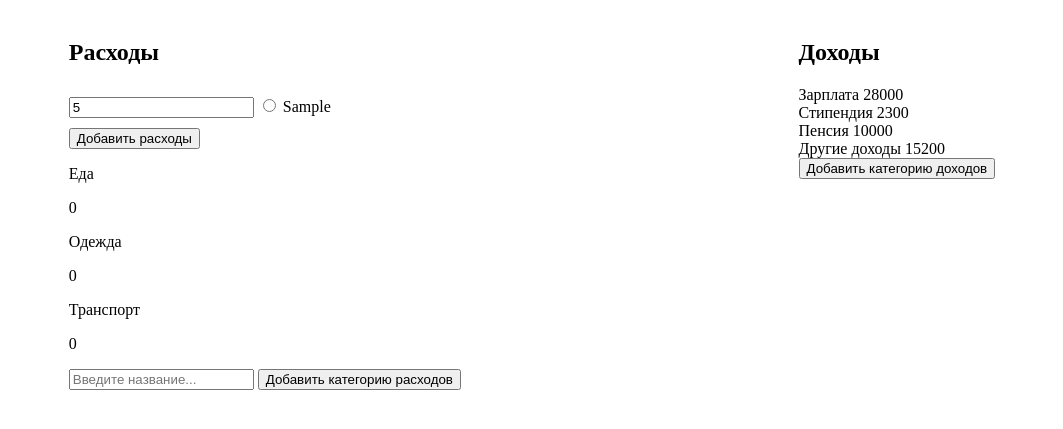
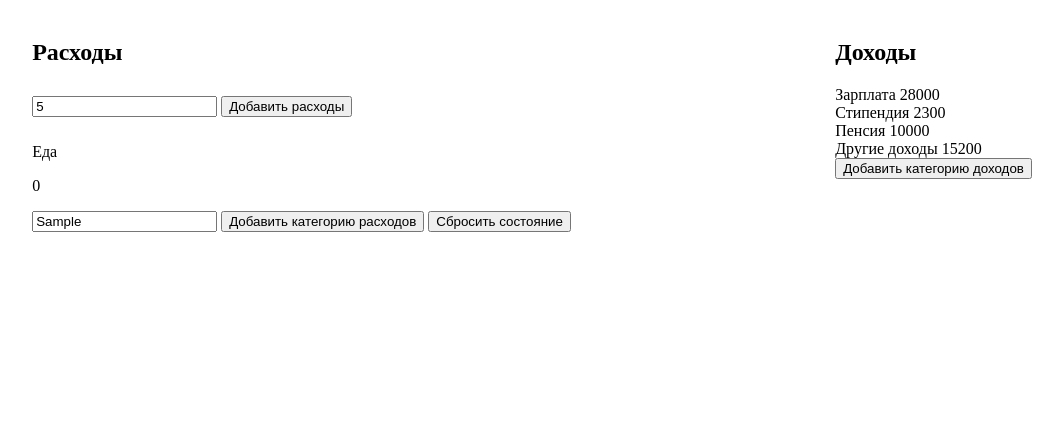
Before and after one commit to ktnkl/budget_tracker, a website: page index.html in a window 1280 px wide. Both pictures are taken after typing "5", "Sample" into the empty fields and a click on the button "Добавить категорию расходов". Shown: the part 61-490 px from the top of the page, without its empty margins (108-1171 px from the left). Drawn offline with Linux system fonts and the light colour scheme.

Commit message:
что-то сломал, пытаясь понять и сделать понятнее для себя

```diff
--- a/index.html
+++ b/index.html
@@ -16,26 +16,20 @@
       <h1>Расходы</h1>
       <form action="" class="outcome-form" id="outcome-form">
         <input type="number">
+        <button class="outome-form__add" id="add-outcome">Добавить расходы</button>
         <!-- тут будут отображаться категории -->
-      </form>
-      <button class="outome-form__add" id="add-outcome">Добавить расходы</button>
+    </form>
       <section class="categories" id="categories-income-list">
         <div class="categories-item">
           <p class="categories-item__key">Еда</p>
           <p class="categories-item__value">0</p>
         </div>
-        <div class="categories-item">
-          <p class="categories-item__key">Одежда</p>
-          <p class="categories-item__value">0</p>
-        </div>
-        <div class="categories-item">
-          <p class="categories-item__key">Транспорт</p>
-          <p class="categories-item__value">0</p>
-        </div>
+
       </section>
       <input type="text" placeholder="Введите название..." id="add-income-category-name">
-      <button class="outcome__add" id="add-income-category" onclick="addCategory(1)">Добавить категорию
+      <button class="outcome__add" id="add-outcome-category" onclick="addCategory(2)">Добавить категорию
         расходов</button>
+      <button class="outcome__reset" onclick="resetState()">Сбросить состояние</button>
     </article>
     <article class="income">
       <h1>Доходы</h1>
@@ -57,7 +51,7 @@
           <span class="categories-item__value">15200</span>
         </div>
       </section>
-      <button class="outcome__add" id="add-category" onclick="addCategory(2)">Добавить категорию доходов</button>
+      <button class="outcome__add" id="add-category" onclick="addCategory(1)">Добавить категорию доходов</button>
     </article>
     <script src="script.js"></script>
   </div>
--- a/script.js
+++ b/script.js
@@ -1,9 +1,9 @@
 /// Model
 
 const defaultState = {
-  income: [], // { id: 1, categoryId: 1, value: 100, date: new Date() }
-  outcome: [], // { id: 2, categoryId: 2, value: 100, date: new Date() }
-  category: [] // { id: 1, name: 'Развлечения' }
+  income: [], // { id: 1, categoryId: 1, value: 100}
+  outcome: [], // { id: 2, categoryId: 2, value: 100 }
+  category: [] // { categoryId: 1, name: 'Развлечения' }
 }
 
 let savedState = localStorage.getItem('state')
@@ -12,6 +12,8 @@ let state = savedState ? JSON.parse(savedState) : defaultState
 
 let resetState = () => {
   state = defaultState
+  localStorage.clear()
+  location.reload()
 }
 
 let saveState = () => {
@@ -31,15 +33,30 @@ let addCategory = (categoryId) => {
     default:
       break;
   }
-  name = document.getElementById('add-income-category-name').value
+  name = document.getElementById(inputId).value
   state.category.push({ categoryId, name })
-  document.getElementById('add-income-category-name').value = '' // обнуляем инпут
+  document.getElementById(inputId).value = '' // обнуляем инпут
   render('outcome-form', state.category, 'categoryInput')
 }
 
 let removeCategory = (categoryId) => {
   state.category.filter((item) => item.id !== categoryId)
   render()
+}
+
+let addCategoryValue = (categoryId) => {
+  let inputId
+  switch (categoryId) {
+    case 1:
+      inputId = 'add-income'
+      break;
+    case 2:
+      inputId = 'add-outcome'
+    default:
+      break;
+  }
+  const value = document.getElementById(inputId).value
+
 }
 
 const defaultCategoryType = [{ categoryId: 1, name: 'Доходы' }, { categoryId: 2, name: 'Расходы' }]
```
Also changed, not shown: package.json (added, +12 -0 lines).
